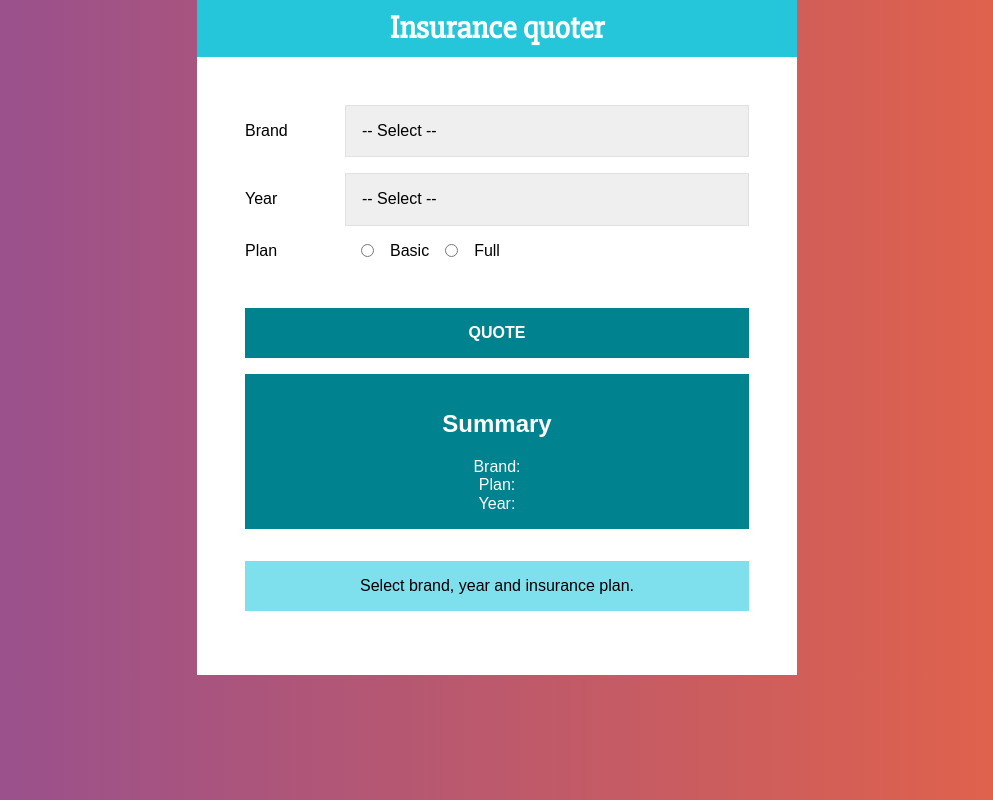
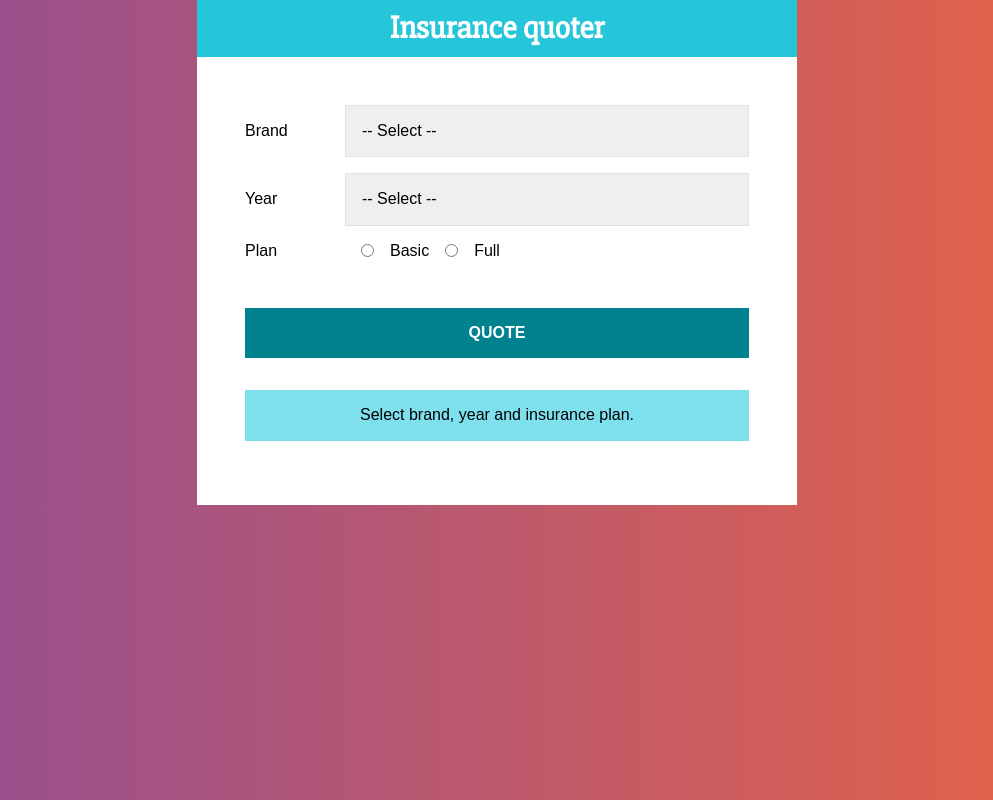
Before and after one commit to alecaceres/quoter, a React (Create React App) app: page / in a window 1280 px wide. Shown: the whole page, without its empty margins (143-1136 px from the left). Built offline with nearby package versions, Linux system fonts and the light colour scheme.

Commit message:
Fixed displaying summary bug

```diff
--- a/src/App.js
+++ b/src/App.js
@@ -37,7 +37,7 @@ function App() {
           setSummary={setSummary}
           setLoading={setLoading}/>
         {loading && <Spinner/>}
-        {data && <Summary data={data}/>}
+        {!loading && data.year && data.brand && data.plan && <Summary data={data}/>}
         {!loading && <Result quote={quote}/>}
       </FormContainer>
     </Container>
```
